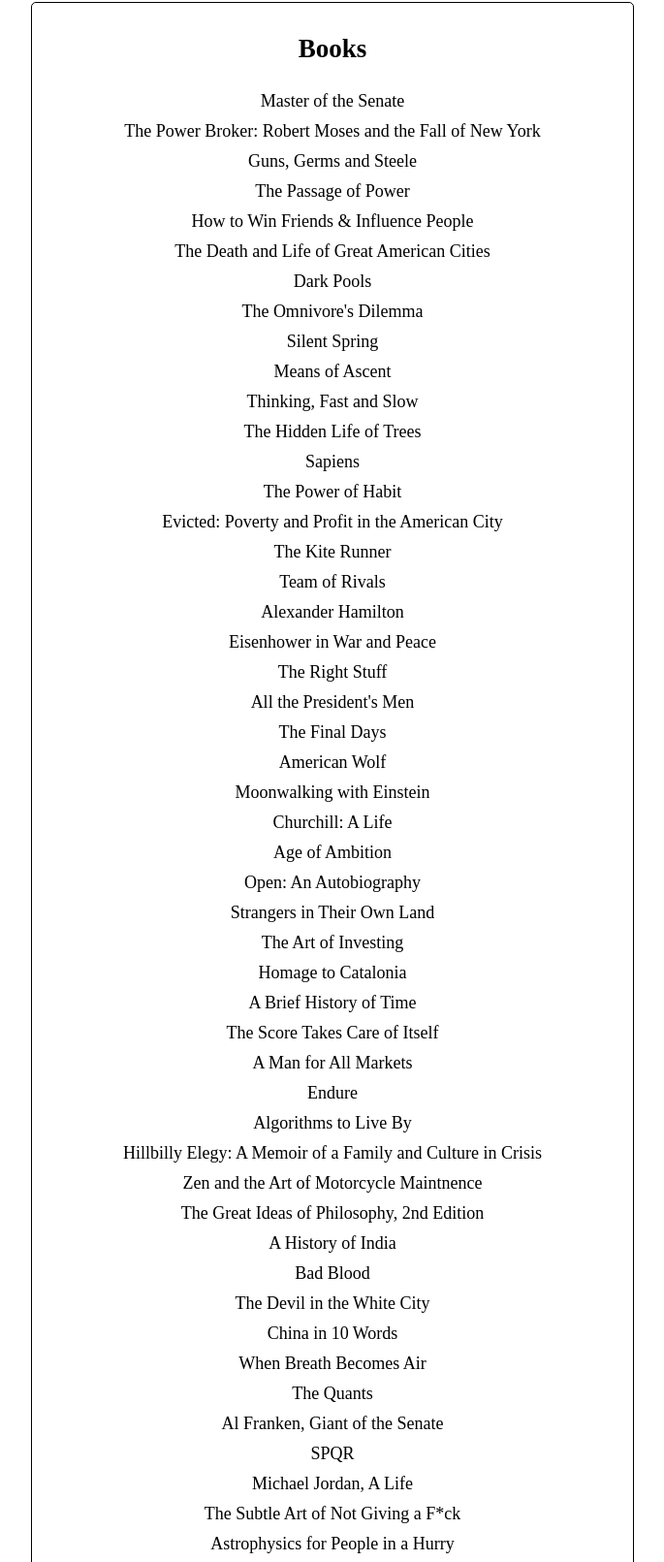
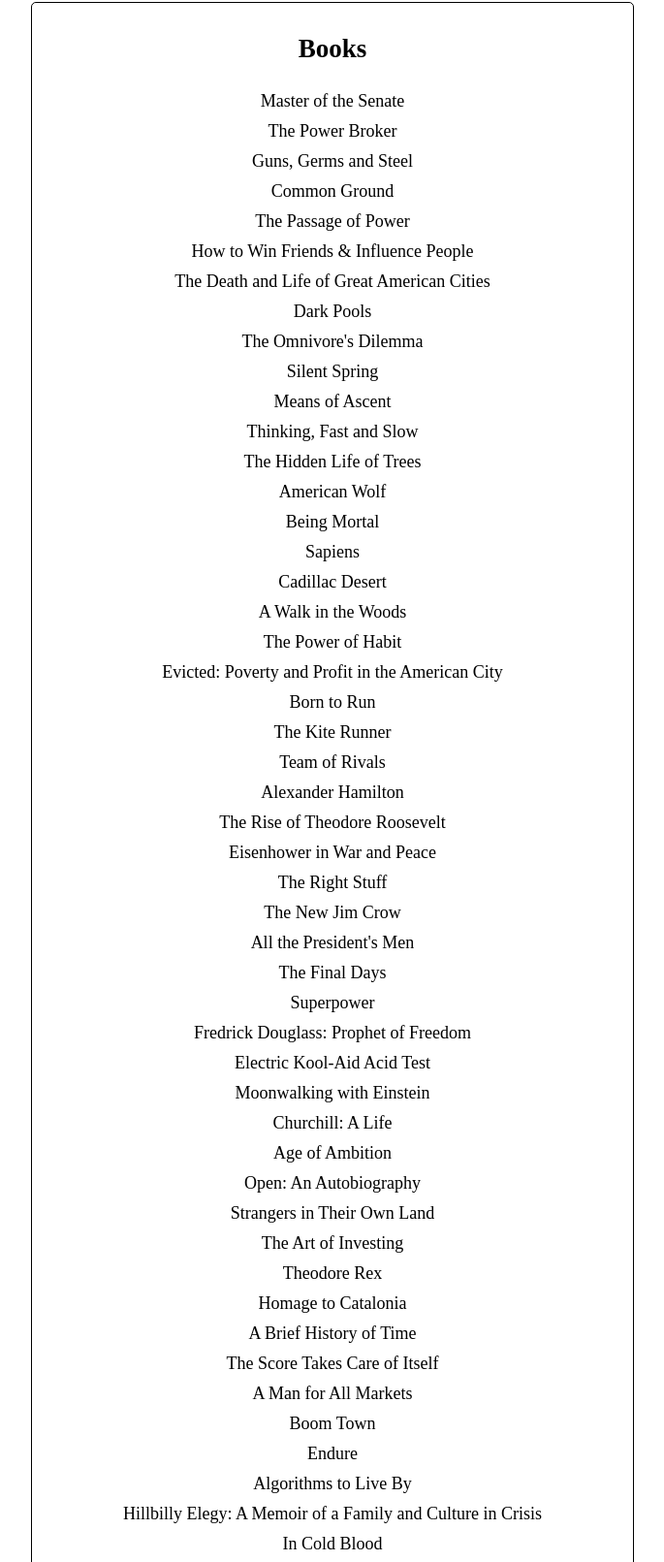
Before and after one commit to oellio01/oellio01.github.io, a plain HTML site: page rankings.html in a window 1280 px wide. Shown: the part 171-1782 px from the top of the page at 97% size, without its empty margins (297-982 px from the left). Drawn offline with Linux system fonts and the light colour scheme; a web font is replaced by a local one.

Commit message:
Added 2019 books

```diff
--- a/rankings.html
+++ b/rankings.html
@@ -24,8 +24,9 @@
     <div class="ranking">
         <h2>Books</h2>
         <a style="cursor:pointer" onclick="window.open('https://www.amazon.com/Master-Senate-Years-Lyndon-Johnson/dp/0394720954')">Master of the Senate</a>
-        <a style="cursor:pointer" onclick="window.open('https://www.amazon.com/Power-Broker-Robert-Moses-Fall/dp/0394720245')">The Power Broker: Robert Moses and the Fall of New York</a>
-        <a style="cursor:pointer" onclick="window.open('https://www.amazon.com/Guns-Germs-Steel-Fates-Societies/dp/0393317552')">Guns, Germs and Steele</a>
+        <a style="cursor:pointer" onclick="window.open('https://www.amazon.com/Power-Broker-Robert-Moses-Fall/dp/0394720245')">The Power Broker</a>
+        <a style="cursor:pointer" onclick="window.open('https://www.amazon.com/Guns-Germs-Steel-Fates-Societies/dp/0393317552')">Guns, Germs and Steel</a>
+        <a style="cursor:pointer" onclick="window.open('https://www.amazon.com/Common-Ground-Turbulent-American-Families/dp/0394746163')">Common Ground</a>
         <a style="cursor:pointer" onclick="window.open('https://www.amazon.com/Passage-Power-Years-Lyndon-Johnson/dp/0375713255')">The Passage of Power</a>
         <a style="cursor:pointer" onclick="window.open('https://www.amazon.com/How-Win-Friends-Influence-People/dp/0671027034')">How to Win Friends & Influence People</a>
         <a style="cursor:pointer" onclick="window.open('https://www.amazon.com/Death-Life-Great-American-Cities/dp/0679644334/ref=pd_lpo_sbs_14_t_0?_encoding=UTF8&psc=1&refRID=2F58ZZK8PQ3GGS7SAX39')">The Death and Life of Great American Cities</a>
@@ -35,29 +36,42 @@
         <a style="cursor:pointer" onclick="window.open('https://www.amazon.com/Means-Ascent-Years-Lyndon-Johnson/dp/067973371X')">Means of Ascent</a>
         <a style="cursor:pointer" onclick="window.open('https://www.amazon.com/Thinking-Fast-Slow-Daniel-Kahneman/dp/0374533555')">Thinking, Fast and Slow</a>
         <a style="cursor:pointer" onclick="window.open('https://www.amazon.com/Hidden-Life-Trees-Communicate_Discoveries-Secret/dp/1771642483')">The Hidden Life of Trees</a>
+        <a style="cursor:pointer" onclick="window.open('https://www.amazon.com/American-Wolf-Story-Survival-Obsession/dp/1101902787')">American Wolf</a>
+        <a style="cursor:pointer" onclick="window.open('https://www.amazon.com/Being-Mortal-Illness-Medicine-Matters/dp/1250081246')">Being Mortal</a>
         <a style="cursor:pointer" onclick="window.open('https://www.amazon.com/Sapiens-Humankind-Yuval-Noah-Harari/dp/0062316095')">Sapiens</a>
+        <a style="cursor:pointer" onclick="window.open('https://www.amazon.com/Cadillac-Desert-American-Disappearing-Revised/dp/0140178244')">Cadillac Desert</a>
+        <a style="cursor:pointer" onclick="window.open('https://www.amazon.com/Walk-Woods-Rediscovering-America-Appalachian/dp/0307279464')">A Walk in the Woods</a>
         <a style="cursor:pointer" onclick="window.open('https://www.amazon.com/Power-Habit-What-Life-Business/dp/081298160X')">The Power of Habit</a>
         <a style="cursor:pointer" onclick="window.open('https://www.amazon.com/Evicted-Poverty-Profit-American-City/dp/0553447432')">Evicted: Poverty and Profit in the American City</a>
+        <a style="cursor:pointer" onclick="window.open('https://www.amazon.com/Born-Run-Hidden-Superathletes-Greatest/dp/0307279189')">Born to Run</a>
         <a style="cursor:pointer" onclick="window.open('https://www.amazon.com/Kite-Runner-Khaled-Hosseini/dp/159463193X')">The Kite Runner</a>
         <a style="cursor:pointer" onclick="window.open('https://www.amazon.com/Team-Rivals-Political-Abraham-Lincoln/dp/0743270754')">Team of Rivals</a>
         <a style="cursor:pointer" onclick="window.open('https://www.amazon.com/Alexander-Hamilton/dp/B0007OB58A/ref=sr_1_3?s=books&ie=UTF8&qid=1503511291&sr=1-3&keywords=hamilton')">Alexander Hamilton</a>
+        <a style="cursor:pointer" onclick="window.open('https://www.amazon.com/Theodore-Roosevelt-Modern-Library-Paperback/dp/0375756787')">The Rise of Theodore Roosevelt</a>
         <a style="cursor:pointer" onclick="window.open('https://www.amazon.com/Eisenhower-Peace-Jean-Edward-Smith/dp/0812982886')">Eisenhower in War and Peace</a>
         <a style="cursor:pointer" onclick="window.open('https://www.amazon.com/Right-Stuff-Tom-Wolfe/dp/0312427565')">The Right Stuff</a>
+        <a style="cursor:pointer" onclick="window.open('https://www.amazon.com/New-Jim-Crow-Incarceration-Colorblindness/dp/1595586431')">The New Jim Crow</a>
         <a style="cursor:pointer" onclick="window.open('https://www.amazon.com/All-Presidents-Men-Bob-Woodward/dp/1476770514')">All the President's Men</a>
-        <a style="cursor:pointer" onclick="window.open('https://www.amazon.com/Final-Days-Bob-Woodward/dp/0743274067')">The Final Days</a><a style="cursor:pointer" onclick="window.open('https://www.amazon.com/American-Wolf-Story-Survival-Obsession/dp/1101902787')">American Wolf</a>
+        <a style="cursor:pointer" onclick="window.open('https://www.amazon.com/Final-Days-Bob-Woodward/dp/0743274067')">The Final Days</a>
+        <a style="cursor:pointer" onclick="window.open('https://www.amazon.com/Superpower-Quest-Transform-American-Energy/dp/1501163582')">Superpower</a>
+        <a style="cursor:pointer" onclick="window.open('https://www.amazon.com/Frederick-Douglass-David-W-Blight/dp/1416590315')">Fredrick Douglass: Prophet of Freedom</a>
+        <a style="cursor:pointer" onclick="window.open('https://www.amazon.com/Electric-Kool-Aid-Acid-Test/dp/031242759X')">Electric Kool-Aid Acid Test</a>
         <a style="cursor:pointer" onclick="window.open('https://www.amazon.com/Moonwalking-Einstein-Science-Remembering-Everything/dp/0143120530')">Moonwalking with Einstein</a>
         <a style="cursor:pointer" onclick="window.open('https://www.amazon.com/Churchill-Life-Martin-Gilbert/dp/0805023968')">Churchill: A Life</a>
         <a style="cursor:pointer" onclick="window.open('https://www.amazon.com/Age-Ambition-Chasing-Fortune-Truth/dp/0374535272')">Age of Ambition</a>
         <a style="cursor:pointer" onclick="window.open('https://www.amazon.com/Open-Autobiography-Andre-Agassi/dp/0307388409')">Open: An Autobiography</a>
-        <a style="cursor:pointer" onclick="window.open('https://www.amazon.com/Strangers-Their-Own-Land-Mourning-ebook/dp/B01EEQ9BSW')">Strangers in Their Own Land</a>
+        <a style="cursor:pointer" onclick="window.open('https://www.amazon.com/Strangers-Their-Own-Land-Mourning/dp/1536684937')">Strangers in Their Own Land</a>
         <a style="cursor:pointer" onclick="window.open('https://www.amazon.com/Art-Investing-Lessons-Historys-Greatest/dp/B01MROSIA6')">The Art of Investing</a>
+        <a style="cursor:pointer" onclick="window.open('https://www.amazon.com/Theodore-Rex-Edmund-Morris/dp/0812966007')">Theodore Rex</a>
         <a style="cursor:pointer" onclick="window.open('https://www.amazon.com/Homage-Catalonia-George-Orwell/dp/0156421178')">Homage to Catalonia</a>
         <a style="cursor:pointer" onclick="window.open('https://www.amazon.com/Brief-History-Time-Stephen-Hawking/dp/0553380168')">A Brief History of Time</a>
         <a style="cursor:pointer" onclick="window.open('https://www.amazon.com/Score-Takes-Care-Itself-Philosophy/dp/1591843472')">The Score Takes Care of Itself</a>
         <a style="cursor:pointer" onclick="window.open('https://www.amazon.com/Man-All-Markets-Street-Dealer/dp/1400067960')">A Man for All Markets</a>
+        <a style="cursor:pointer" onclick="window.open('https://www.amazon.com/Boom-Town-Fantastical-Basketball-World-class/dp/0804137315')">Boom Town</a>
         <a style="cursor:pointer" onclick="window.open('https://www.amazon.com/Endure-Curiously-Elastic-Limits-Performance/dp/0062499866')">Endure</a>
         <a style="cursor:pointer" onclick="window.open('https://www.amazon.com/Algorithms-Live-Computer-Science-Decisions/dp/1627790365')">Algorithms to Live By</a>
         <a style="cursor:pointer" onclick="window.open('https://www.amazon.com/Hillbilly-Elegy-Memoir-Family-Culture/dp/0062300547')">Hillbilly Elegy: A Memoir of a Family and Culture in Crisis</a>
+        <a style="cursor:pointer" onclick="window.open('https://www.amazon.com/Cold-Blood-Truman-Capote/dp/0679745580')">In Cold Blood</a>
         <a style="cursor:pointer" onclick="window.open('https://www.amazon.com/Zen-Art-Motorcycle-Maintenance-Inquiry/dp/0060589469')">Zen and the Art of Motorcycle Maintnence</a>
         <a style="cursor:pointer" onclick="window.open('https://www.thegreatcourses.com/courses/great-ideas-of-philosophy-2nd-edition.html')">The Great Ideas of Philosophy, 2nd Edition</a>
         <a style="cursor:pointer" onclick="window.open('http://www.thegreatcourses.com/courses/a-history-of-india.html')">A History of India</a>
@@ -65,18 +79,22 @@
         <a style="cursor:pointer" onclick="window.open('https://www.amazon.com/Devil-White-City-Madness-Changed/dp/0375725601')">The Devil in the White City</a>
         <a style="cursor:pointer" onclick="window.open('https://www.amazon.com/China-Ten-Words-Yu-Hua/dp/0307739791')">China in 10 Words</a>
         <a style="cursor:pointer" onclick="window.open('https://www.amazon.com/When-Breath-Becomes-Paul-Kalanithi/dp/081298840X')">When Breath Becomes Air</a>
+        <a style="cursor:pointer" onclick="window.open('https://www.amazon.com/Wild-Found-Pacific-Crest-Oprahs-ebook/dp/B005IQZB14')">Wild</a>
         <a style="cursor:pointer" onclick="window.open('https://www.amazon.com/Quants-Whizzes-Conquered-Street-Destroyed/dp/0307453383')">The Quants</a>
         <a style="cursor:pointer" onclick="window.open('https://www.amazon.com/Al-Franken-Giant-Senate/dp/1455540412')">Al Franken, Giant of the Senate</a>
+        <a style="cursor:pointer" onclick="window.open('https://www.amazon.com/Skeletons-Zahara-True-Story-Survival/dp/0316159352')">Skeletons on the Zahara</a>
         <a style="cursor:pointer" onclick="window.open('https://www.amazon.com/SPQR-History-Ancient-Mary-Beard/dp/1631492225')">SPQR</a>
         <a style="cursor:pointer" onclick="window.open('https://www.amazon.com/Michael-Jordan-Life-Roland-Lazenby/dp/031619476X')">Michael Jordan, A Life</a>
         <a style="cursor:pointer" onclick="window.open('https://www.amazon.com/Subtle-Art-Not-Giving-Counterintuitive/dp/B01I29Y344/ref=sr_1_1?s=books&ie=UTF8&qid=1503511448&sr=1-1&keywords=the+subtle+art+of+not+giving+a+f---+mark+manson')">The Subtle Art of Not Giving a F*ck</a>
         <a style="cursor:pointer" onclick="window.open('https://www.amazon.com/Astrophysics-People-Hurry/dp/B06XB2PX7G/ref=sr_1_1?s=books&ie=UTF8&qid=1503511502&sr=1-1&keywords=astrophysics+for+people+in+a+hurry')">Astrophysics for People in a Hurry</a>
         <a style="cursor:pointer" onclick="window.open('https://www.amazon.com/Between-World-Me-Ta-Nehisi-Coates/dp/0451482212')">Between the World and Me</a>
+        <a style="cursor:pointer" onclick="window.open('https://www.amazon.com/Color-Law-Forgotten-Government-Segregated/dp/1631492853')">The Color of Law</a>
         <a style="cursor:pointer" onclick="window.open('https://www.amazon.com/AMERICAN-LION-Andrew-Jackson-White/dp/0812973461')">American Lion</a>
         <a style="cursor:pointer" onclick="window.open('https://www.amazon.com/Presidents-War-Michael-Beschloss/dp/0307409600')">Presidents of War</a>
         <a style="cursor:pointer" onclick="window.open('https://www.amazon.com/When-Computing-Got-Personal-computer-ebook/dp/B00IANWO62')">When Computing Got Personal</a>
         <a style="cursor:pointer" onclick="window.open('https://www.amazon.com/Empire-Cotton-History-Sven-Beckert/dp/0375713964')">Empire of Cotton</a>
         <a style="cursor:pointer" onclick="window.open('https://www.amazon.com/Underground-Railroad-Novel-Colson-Whitehead/dp/1524736309')">The Underground Railroad</a>
+        <a style="cursor:pointer" onclick="window.open('https://www.amazon.com/Gut-Inside-Story-Bodys-Underrated-ebook/dp/B00UY0EMX2')">Gut</a>
         <a style="cursor:pointer" onclick="window.open('https://www.amazon.com/Man-Called-Ove-Novel/dp/1476738025')">A Man Called Ove</a>
         <a style="cursor:pointer" onclick="window.open('https://www.amazon.com/How-Talk-Anyone-Success-Relationships/dp/1511305169')">How to Talk to Anyone: 92 Little Tricks</a>
         <a style="cursor:pointer" onclick="window.open('https://www.amazon.com/David-Goliath-Underdogs-Misfits-Battling/dp/0316204374')">David and Goliath: Underdogs, Misfits and the Art of Battling Giants</a>
```
